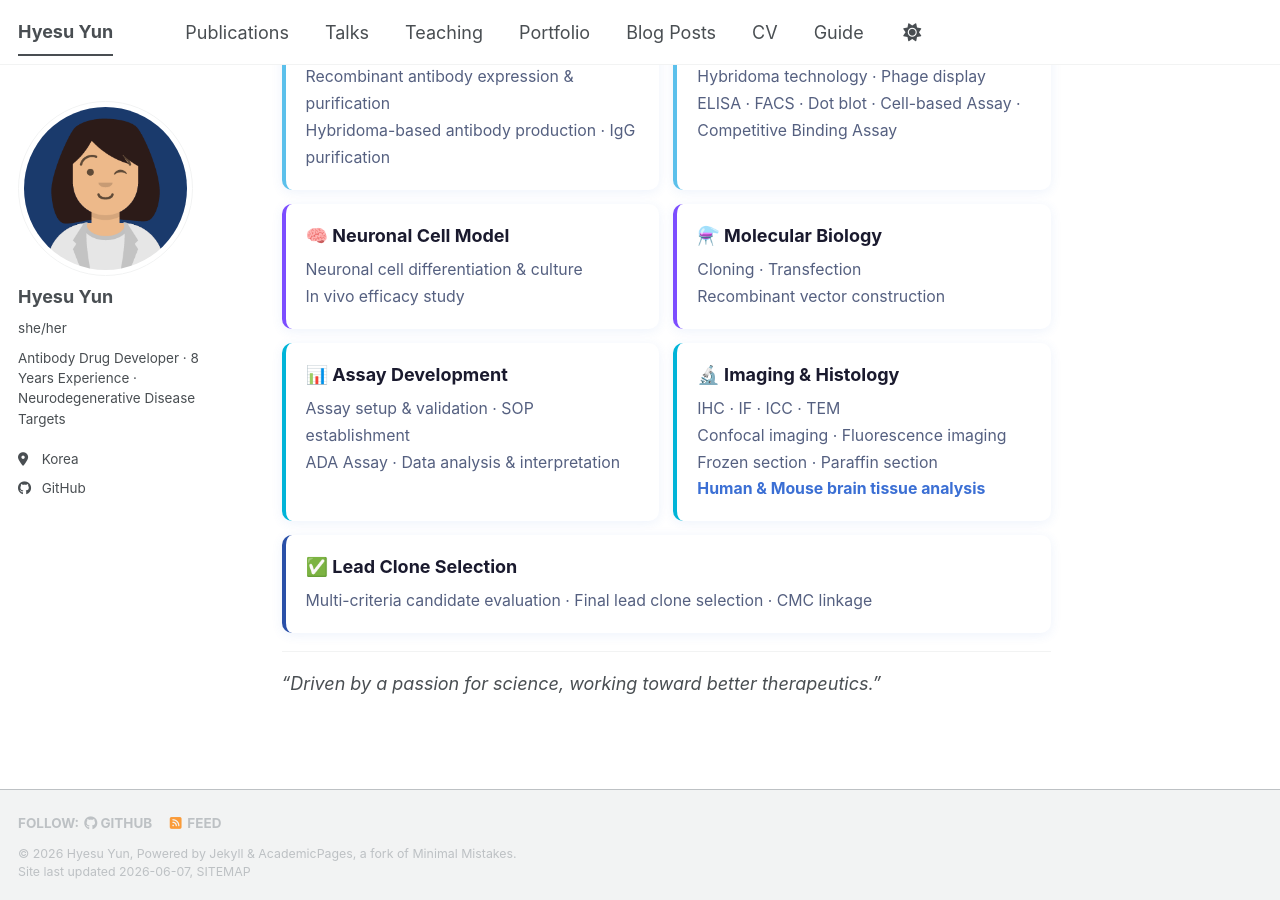
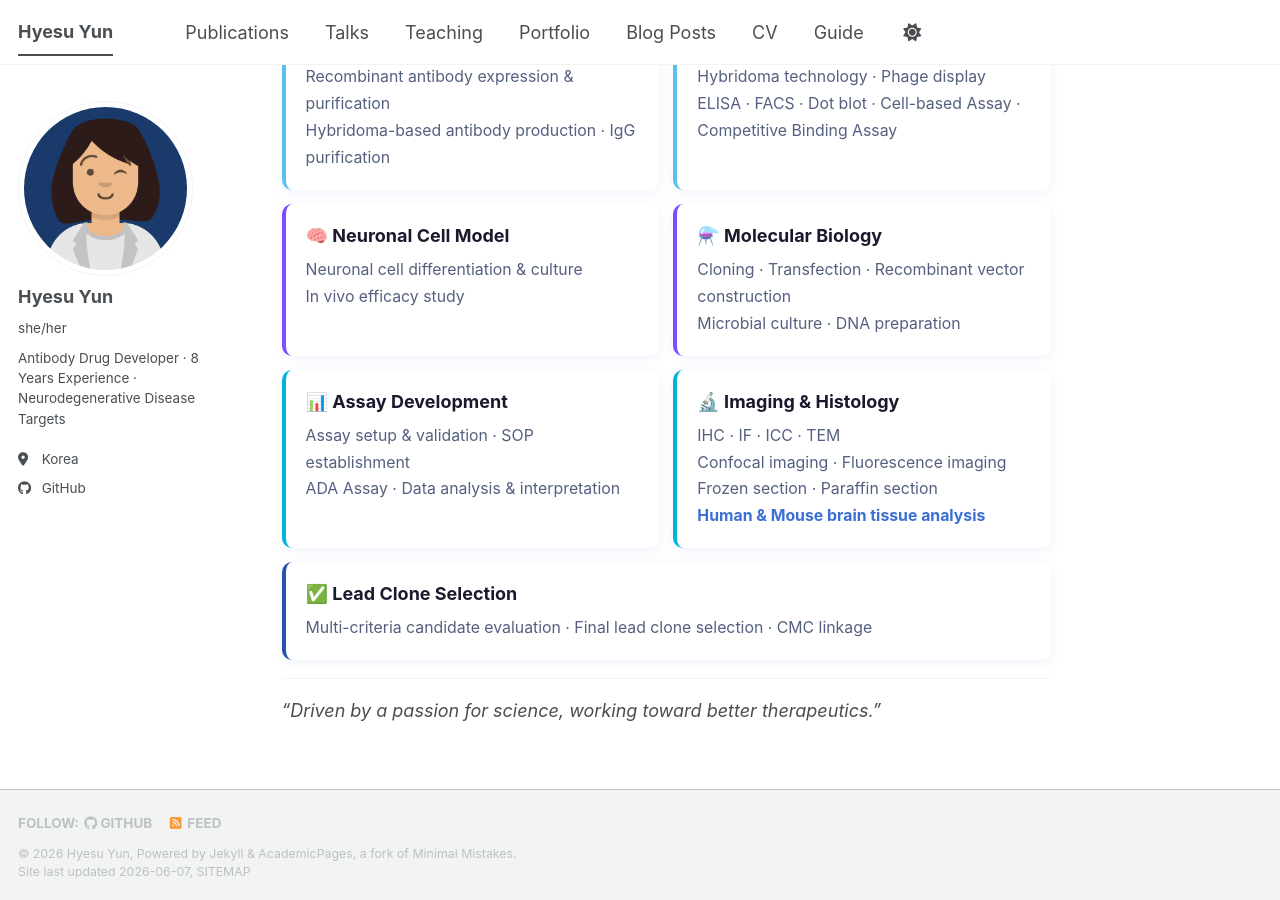
Before and after one commit to hyesu91/hyesu91.github.io, a Jekyll site: the page built from _pages/about.md, in a window 1280 px wide and 900 px high, scrolled down 1376 px. Built offline with Jekyll 4.4.1, drawn with Linux system fonts in a browser that asks for light colours; a script bundle is joined from its source files by our own code; library files that are not in the unit come from our copies.

Commit message:
Add Microbial culture and DNA preparation to Molecular Biology skills
Co-Authored-By: Claude Sonnet 4.6 <noreply@anthropic.com>

```diff
--- a/_pages/about.md
+++ b/_pages/about.md
@@ -96,7 +96,7 @@ Full-cycle experience from antigen production → candidate screening → lead c
 
   <div style="background:#fff; border-radius:10px; padding:18px 20px; box-shadow:0 2px 12px rgba(59,111,212,0.09); border-left:4px solid #7c4dff;">
     <div style="font-weight:700; color:#1a1a2e; margin-bottom:8px;">⚗️ Molecular Biology</div>
-    <div style="font-size:0.88rem; color:#556080; line-height:1.7;">Cloning · Transfection<br>Recombinant vector construction</div>
+    <div style="font-size:0.88rem; color:#556080; line-height:1.7;">Cloning · Transfection · Recombinant vector construction<br>Microbial culture · DNA preparation</div>
   </div>
 
   <div style="background:#fff; border-radius:10px; padding:18px 20px; box-shadow:0 2px 12px rgba(59,111,212,0.09); border-left:4px solid #00b4d8;">
```
